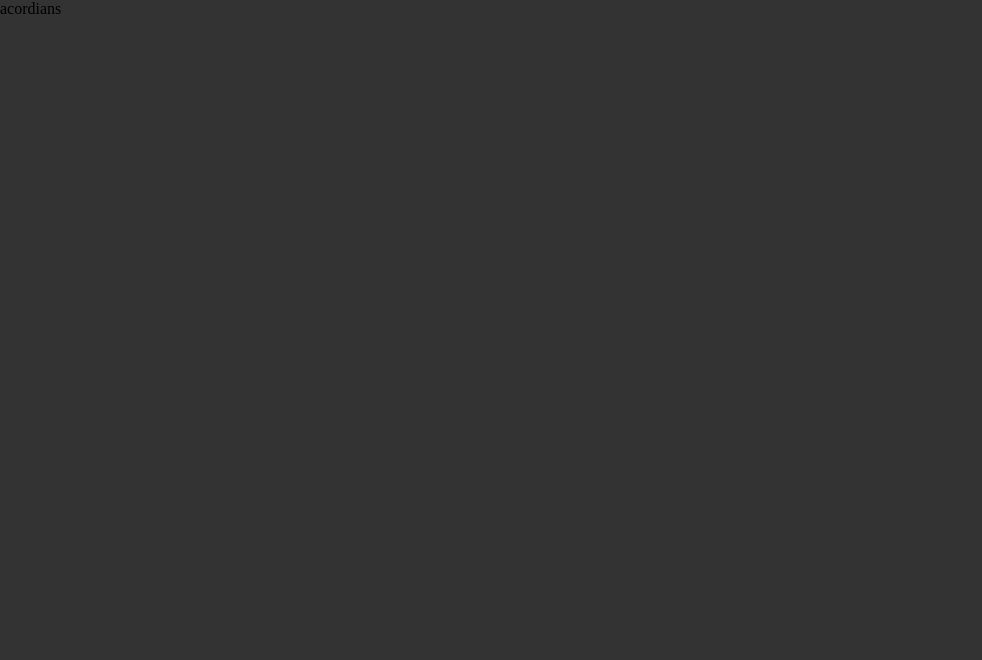
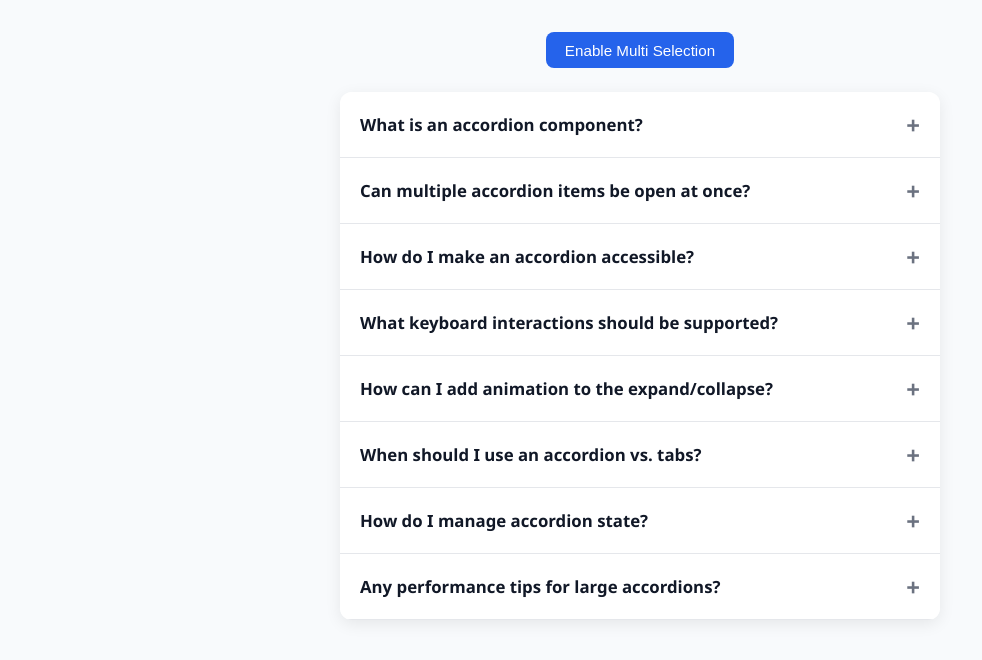
Before and after one commit to rakinu21/react-basic-projects, a React (Vite) app: page / in a window 1280 px wide. Shown: the top 660 px of the page, without its empty margins (0-982 px from the left). Built offline with nearby package versions, Linux system fonts and the light colour scheme.

Commit message:
accordian is done

```diff
--- a/src/App.jsx
+++ b/src/App.jsx
@@ -1,6 +1,7 @@
 
 import './App.css'
-import { Accurdian } from './components/accurdian'
+import Accurdian from './components/accordian/accurdian'
+
 
 function App() {
 
--- /dev/null
+++ b/src/components/accordian/accurdian.jsx
@@ -0,0 +1,76 @@
+import React, { useState } from 'react';
+import './style.css';
+import data from './index.js';
+
+const Accurdian = () => {
+  const [seleted, setSelected] = useState(null);
+  const [enableMultiSelect, SetenableMultiSelect] = useState(false);
+  const [multiple, setMultiple] = useState([]);
+
+  // function for single selection
+  function handleSingleSelection(getCurrentId) {
+    setSelected(getCurrentId === seleted ? null : getCurrentId);
+  }
+
+  // function for multi selection
+  function handleMultiselection(getCurrentId) {
+    let cpyMultiSection = [...multiple];
+    const findIndexCurrectId = cpyMultiSection.indexOf(getCurrentId);
+
+    if (findIndexCurrectId === -1) cpyMultiSection.push(getCurrentId);
+    else cpyMultiSection.splice(findIndexCurrectId, 1);
+
+    setMultiple(cpyMultiSection);
+  }
+
+  return (
+    <section id="wrapper">
+      <button
+        className="btn-toggle"
+        onClick={() => SetenableMultiSelect(!enableMultiSelect)}
+      >
+        {enableMultiSelect
+          ? 'Disable Multi Selection'
+          : 'Enable Multi Selection'}
+      </button>
+
+      <div className="accordian">
+        {data && data.length > 0 ? (
+          data.map((dataItem) => {
+            // check if item is open
+            const isOpen = enableMultiSelect
+              ? multiple.includes(dataItem.id)
+              : seleted === dataItem.id;
+
+            return (
+              <div
+                className={`item ${isOpen ? 'active' : ''}`}
+                key={dataItem.id}
+              >
+                <div
+                  className="title"
+                  onClick={
+                    enableMultiSelect
+                      ? () => handleMultiselection(dataItem.id)
+                      : () => handleSingleSelection(dataItem.id)
+                  }
+                >
+                  <h3>{dataItem.question}</h3>
+                  <span>+</span>
+                </div>
+
+                {isOpen && (
+                  <div className="content">{dataItem.answer}</div>
+                )}
+              </div>
+            );
+          })
+        ) : (
+          <div>No data found</div>
+        )}
+      </div>
+    </section>
+  );
+};
+
+export default Accurdian;
--- /dev/null
+++ b/src/components/accordian/index.js
@@ -0,0 +1,52 @@
+ const data = [
+  {
+    id: "1",
+    question: "What is an accordion component?",
+    answer:
+      "An accordion shows and hides content in collapsible sections so users can scan headings and expand details on demand."
+  },
+  {
+    id: "2",
+    question: "Can multiple accordion items be open at once?",
+    answer:
+      "It depends on your implementation. You can allow multiple to stay open or enforce a single-open policy like a radio group."
+  },
+  {
+    id: "3",
+    question: "How do I make an accordion accessible?",
+    answer:
+      "Use <button> for headers, toggle aria-expanded, link button and panel via aria-controls and id, and manage focus with keyboard support."
+  },
+  {
+    id: "4",
+    question: "What keyboard interactions should be supported?",
+    answer:
+      "Enter/Space to toggle, Tab to move focus, and optionally Arrow Up/Down to move between headers."
+  },
+  {
+    id: "5",
+    question: "How can I add animation to the expand/collapse?",
+    answer:
+      "Animate the panel’s height (e.g., from 0 to content height) or use CSS transitions with max-height and overflow hidden."
+  },
+  {
+    id: "6",
+    question: "When should I use an accordion vs. tabs?",
+    answer:
+      "Use accordions for long, independent sections users may skim. Tabs work best for mutually exclusive views on the same level."
+  },
+  {
+    id: "7",
+    question: "How do I manage accordion state?",
+    answer:
+      "Store open item ids in state. For single-open, keep one id. For multi-open, keep an array and add/remove ids on toggle."
+  },
+  {
+    id: "8",
+    question: "Any performance tips for large accordions?",
+    answer:
+      "Lazy-render panel content on first open, memoize heavy children, and avoid layout thrashing by batching style reads/writes."
+  }
+];
+
+export default data;
--- /dev/null
+++ b/src/components/accordian/style.css
@@ -0,0 +1,95 @@
+/* Wrapper */
+#wrapper {
+  display: flex;
+  flex-direction: column;
+  align-items: center;
+  padding: 2rem;
+  background: #f8fafc;
+  min-height: 100vh;
+  font-family: "Segoe UI", Tahoma, Geneva, Verdana, sans-serif;
+}
+
+/* Toggle Button */
+.btn-toggle {
+  margin-bottom: 1.5rem;
+  padding: 0.6rem 1.2rem;
+  border: none;
+  border-radius: 8px;
+  background: #2563eb;
+  color: #fff;
+  font-size: 0.95rem;
+  cursor: pointer;
+  transition: background 0.3s ease;
+}
+.btn-toggle:hover {
+  background: #1e40af;
+}
+
+/* Accordion container */
+.accordian {
+  width: 100%;
+  max-width: 600px;
+  background: #ffffff;
+  border-radius: 12px;
+  box-shadow: 0 4px 16px rgba(0, 0, 0, 0.08);
+  overflow: hidden;
+}
+
+/* Each item */
+.accordian .item {
+  border-bottom: 1px solid #e5e7eb;
+}
+
+/* Title row */
+.accordian .title {
+  display: flex;
+  justify-content: space-between;
+  align-items: center;
+  padding: 1rem 1.25rem;
+  cursor: pointer;
+  background: #fff;
+  transition: background 0.3s ease;
+}
+.accordian .title:hover {
+  background: #f1f5f9;
+}
+.accordian .title h3 {
+  margin: 0;
+  font-size: 1.05rem;
+  font-weight: 600;
+  color: #111827;
+}
+.accordian .title span {
+  font-size: 1.5rem;
+  font-weight: bold;
+  color: #6b7280;
+  transition: transform 0.3s ease;
+}
+
+/* Rotate + when active */
+.accordian .item.active .title span {
+  transform: rotate(45deg);
+  color: #2563eb;
+}
+
+/* Content */
+.accordian .content {
+  padding: 1rem 1.25rem;
+  background: #f9fafb;
+  color: #374151;
+  font-size: 0.95rem;
+  line-height: 1.5;
+  animation: fadeIn 0.3s ease-in-out;
+}
+
+/* Simple fade animation */
+@keyframes fadeIn {
+  from {
+    opacity: 0;
+    transform: translateY(-4px);
+  }
+  to {
+    opacity: 1;
+    transform: translateY(0);
+  }
+}
--- a/src/components/accurdian.jsx
+++ /dev/null
@@ -1,11 +0,0 @@
-import React from 'react'
-
-import '../index.css'
-
-export const Accurdian = () => {
-  return (
-   <section>acordians
-
-   </section>
-  )
-}
```
